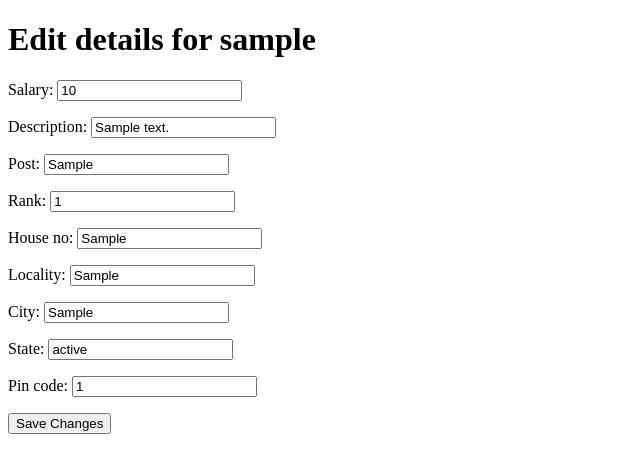
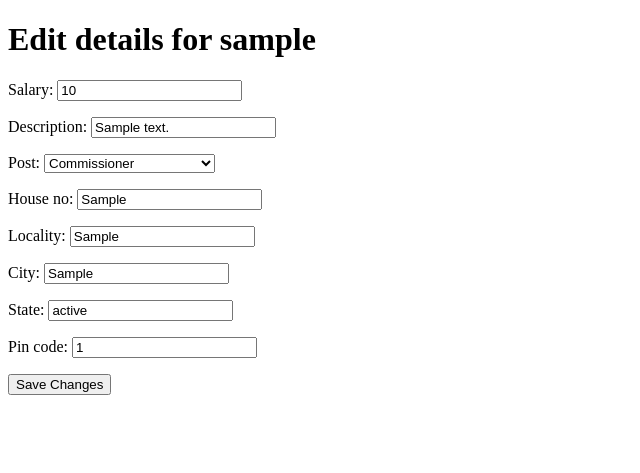
Before and after one commit to amanmj/Police_Management_System, a Django app: a page that uses police/templates/police/editpolice.html in a window 1280 px wide. Shown: the top 473 px of the page, without its empty margins (0-640 px from the left). Run offline with Django 3.2, Linux system fonts and the light colour scheme; a user stored in the database is signed in; tables that the repository leaves empty hold one stand-in row (values such as "Sample post").

Commit message:
added gender field

```diff
--- a/police/forms.py
+++ b/police/forms.py
@@ -10,7 +10,7 @@ class User_profile_form(forms.ModelForm):
 class Police_form(forms.ModelForm):
 	class Meta:
 		model=Police
-		fields=('salary','description','post','rank')
+		fields=('salary','description')
 
 class Civilian_form(forms.ModelForm):
 	class Meta:
--- a/police/models.py
+++ b/police/models.py
@@ -8,7 +8,7 @@ class User_profile(models.Model):
     phone_no=models.IntegerField()
     isPolice=models.IntegerField()
     age=models.IntegerField()
-
+    gender=models.TextField(default="Male")
     def __str__(self):
 		return self.user.username;
 
--- a/police/templates/police/editpolice.html
+++ b/police/templates/police/editpolice.html
@@ -1,8 +1,10 @@
 <!DOCTYPE html>
 <html>
 <head>
-	<title>Edit Police Details</title>
+<script src="https://code.jquery.com/jquery-2.2.3.js"></script>
+<title>Edit Police Details</title>
 </head>
+
 <body>
 <h1>{{error}}</h1>
 <h1>Edit details for {{user.username}}</h1>
@@ -10,11 +12,21 @@
 
 
 <form method="POST" class="post-form">{% csrf_token %}
+
 <p><label for="id_salary">Salary:</label> <input id="id_salary" name="salary" type="number" value="{{details.salary}}"/></p>
 <p><label for="id_description">Description:</label> <input id="id_description" name="description" rows="10" value="{{details.description}}"/></p>
-<p><label for="id_post">Post:</label> <input id="id_post" maxlength="30" name="post" type="text" value="{{details.post}}"/></p>
-<p><label for="id_rank">Rank:</label> <input id="id_rank" name="rank" type="number" value="{{details.rank}}"/></p>
-
+<p><label for="id_post">Post:</label>
+<select name="post_police" id="post_police">
+    <option value="Commissioner">Commissioner</option>
+    <option value="Joint Commissioner">Joint Commissioner</option>
+    <option value="Deputy Commissioner">Deputy Commissioner</option>
+    <option value="Assistant Superintendent">Assistant Superintendent</option>
+    <option value="Assistant Superintendent">Assistant Superintendent</option>
+    <option value="Inspector">Inspector</option>
+    <option value="Assistant Inspector">Assistant Inspector</option>
+    <option value="Sub-Inspector">Sub-Inspector</option>
+    <option value="Constable">Police Constable</option>
+</select>
 
 <p><label for="id_house_no">House no:</label> <input id="id_house_no" name="house_no" rows="10" value="{{address.house_no}}"></p>
 <p><label for="id_locality">Locality:</label> <input id="id_locality" name="locality" rows="10" value="{{address.locality}}"></p>
@@ -26,6 +38,13 @@
 <button type="submit" class="save btn btn-default">Save Changes</button>
 
 </form>
-
+{% if post %}
+<script>
+$(document).ready(function (){
+	var temp="{{post}}";
+	$('#post_police').value(temp);
+});
+</script>
+{% endif %}
 </body>
 </html>
--- a/police/templates/police/signup_detail.html
+++ b/police/templates/police/signup_detail.html
@@ -14,7 +14,11 @@
 	<br>
 	<tr><th><label for="id_phone_no">Phone no:</label></th><td><input id="id_phone_no" name="phone_no" type="number" /></td></tr>
 <tr><th><label for="id_age">Age:</label></th><td><input id="id_age" name="age" type="number" /></td></tr>
-
+<select name="gender" id="gender">
+    <option value="Commissioner">Male</option>
+    <option value="Commissioner">Female</option>
+    <option value="Commissioner">Gay</option>
+    </select>
   <button type="submit">Ma behen ek kar</button>
 </form>
 <div>{{error}}
--- a/police/templates/police/welcome_civilian.html
+++ b/police/templates/police/welcome_civilian.html
@@ -10,9 +10,10 @@
 <p>Last Name {{user.last_name}}</p>
 <p>Email ID {{user.email}}</p>
 <p>Umar {{curr_user.age}}</p>
+<p><a href="{% url 'editcivilian' username=user.username%}">EDIT INFO</a></p>
+
 {% for i in messages %}
 <p>{{i}}</p>
 {% endfor %}
-<p><a href="{% url 'editcivilian' username=user.username%}">EDIT INFO</a></p>
 </body>
 </html>
--- a/police/views.py
+++ b/police/views.py
@@ -53,6 +53,7 @@ def signup_detail(request):
 				if form.is_valid():
 					temp=form.save(commit=False)
 					temp.user=request.user
+					temp.gender=request.POST.get('gender')
 					temp.isPolice=1
 					temp.save()
 					return redirect('/u/police/'+request.user.username)
@@ -65,6 +66,7 @@ def signup_detail(request):
 					temp=form.save(commit=False)
 					temp.user=request.user
 					temp.isPolice=0
+					temp.gender=request.POST.get('gender')
 					temp.save()
 					return redirect('/u/civilian/'+request.user.username)
 				else:
@@ -109,6 +111,8 @@ def editpolice(request,username):
 		if form1.is_valid() and form2.is_valid():
 			post1=form1.save(commit=False)
 			post1.user=request.user
+			post1.rank=1;
+			post1.post=request.POST.get('post_police')
 			post1.save()
 			post2=form2.save(commit=False)
 			post2.user=request.user
@@ -122,7 +126,8 @@ def editpolice(request,username):
 		if Police.objects.filter(user=request.user).exists() and Address.objects.filter(user=request.user).exists():
 			address=Address.objects.get(user=request.user)
 			details=Police.objects.get(user=request.user)
-			return render(request,'police/editpolice.html',{'details':details,'address':address,'user':request.user})
+			post=details.post
+			return render(request,'police/editpolice.html',{'post':post,'details':details,'address':address,'user':request.user})
 		else:
 			form1=Police_form()
 			form2=Address_form()
@@ -130,7 +135,7 @@ def editpolice(request,username):
 
 
 def editcivilian(request,username):
-	isCriminal=1
+	isCriminal=0
 	if not request.user.is_authenticated():
 		messages.error(request, 'you need to login '+username)
 		return redirect('/u/login')
```
Also changed, not shown: police/migrations/0004_user_profile_gender.py (added), police/templates/police/signup.html (line endings or trailing spaces), 4 other files.
